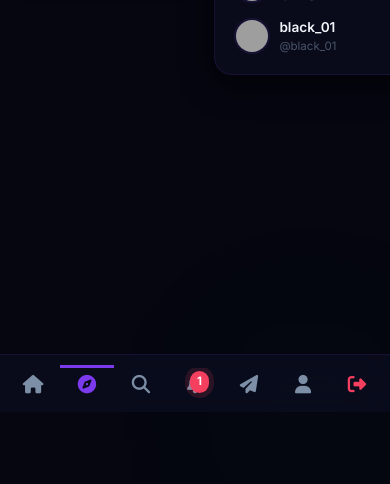
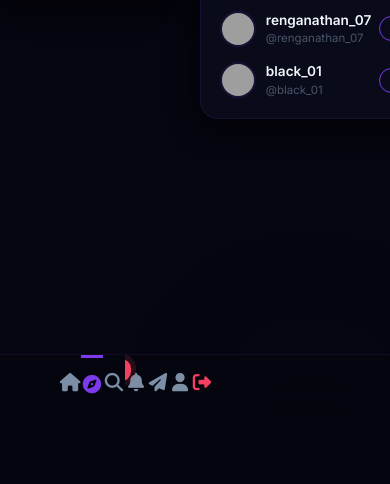
Before and after one commit to 23CABSAKTHIRENGANATHANk/CodeAlpha_Aetheria, a Django app: page /explore/ in a window 390 px wide; the page is wider, and only the part inside the window is pictured. Shown: the part 432-916 px from the top of that part. After the commit the page ends 826 px from the top of that part, so only its background shows below. Run offline with Django 5.2, Linux system fonts and the light colour scheme; a user stored in the database is signed in; data comes from the database, SQL or seed files in the repository; data that the repository does not hold is empty; grey boxes are pictures that could not be loaded.

Commit message:
feat: overhaul entire mobile layout to enforce native app shell, safe areas, and fixed top bar

```diff
--- a/socialmedia/static/css/main.css
+++ b/socialmedia/static/css/main.css
@@ -1492,7 +1492,35 @@ button { font-family: inherit; }
 }
 
 @media (max-width: 860px) {
-    .app-container { grid-template-columns: 1fr; padding-bottom: 4.5rem; }
+    /* 1. Global App Shell Lockdown */
+    html, body { overflow: hidden !important; position: fixed; width: 100%; height: 100%; touch-action: none; }
+
+    /* The App Container respects the fixed bars */
+    .app-container {
+        grid-template-columns: 1fr;
+        height: 100dvh !important;
+        padding-top: 60px !important; /* For top bar */
+        padding-bottom: calc(58px + env(safe-area-inset-bottom)) !important; /* For bottom nav */
+    }
+
+    /* 2. Fixed Top App Bar */
+    .mobile-top-bar {
+        position: fixed;
+        top: 0; left: 0; right: 0;
+        height: 60px;
+        background: rgba(5, 6, 15, 0.85);
+        backdrop-filter: blur(20px);
+        -webkit-backdrop-filter: blur(20px);
+        border-bottom: 1px solid var(--glass-border);
+        z-index: 100;
+        display: flex;
+        justify-content: space-between;
+        align-items: center;
+        padding: 0 1.25rem;
+    }
+    .logo-section, .user-profile-summary, .theme-toggle-container { display: none; }
+
+    /* 3. iPhone Safe Area Bottom Navigation */
     .sidebar-right { display: none; }
     .sidebar-left {
         position: fixed;
@@ -1500,33 +1528,50 @@ button { font-family: inherit; }
         top: auto;
         left: 0;
         right: 0;
-        height: 58px;
+        height: calc(58px + env(safe-area-inset-bottom));
         flex-direction: row;
         padding: 0;
+        padding-bottom: env(safe-area-inset-bottom);
         margin: 0;
         z-index: 100;
         border-radius: 0;
         border-top: 1px solid var(--glass-border);
         border-right: none;
-        justify-content: center;
+        background: rgba(5, 6, 15, 0.85);
         backdrop-filter: blur(20px);
         -webkit-backdrop-filter: blur(20px);
+        justify-content: space-around;
     }
-    .logo-section, .user-profile-summary, .theme-toggle-container { display: none; }
-    .nav-menu { flex-direction: row; justify-content: space-around; width: 100%; gap: 0; }
-    .nav-item { border-left: none; border-radius: 0; padding: 0.5rem 1rem; border-top: 3px solid transparent; }
-    .nav-item.active {
-        background: none;
-        box-shadow: none;
-        border-left: none;
-        border-top: 3px solid var(--accent);
-        color: var(--accent);
-        padding-left: 1rem;
+    .nav-menu { flex-direction: row; justify-content: space-around; width: 100%; height: 58px; gap: 0; }
+    .nav-item { flex: 1; justify-content: center; border: none !important; border-radius: 0; padding: 0 !important; }
+    .nav-item.active { border-top: 3px solid var(--accent) !important; background: none; box-shadow: none; padding-left: 0 !important; }
+    .nav-item.active i { color: var(--accent); }
+    .notification-badge { top: 0.3rem; right: 1rem; }
+
+    /* 4. Exclusively Scrollable Feed */
+    .feed-column {
+        height: 100% !important; /* Fits perfectly inside app-container content box */
+        padding: 0 !important;
+        border: none !important;
+        overflow-y: auto !important;
+        overflow-x: hidden !important;
+        -webkit-overflow-scrolling: touch;
+        touch-action: pan-y;
     }
-    .nav-item.active i { color: var(--accent); }
-    .notification-badge { top: 0.2rem; right: 0.8rem; }
-    .feed-column { padding: 1rem 0.85rem; border: none; }
-    .chat-layout { height: calc(100vh - 110px); height: calc(100dvh - 110px); border-radius: 0; grid-template-columns: 1fr; }
+
+    /* 5. Maximizing Screen Real Estate */
+    .post-card {
+        border-radius: 0 !important;
+        border-left: none !important;
+        border-right: none !important;
+        margin-bottom: 0.5rem !important;
+        padding: 1rem 0.85rem !important;
+    }
+
+    /* Specific overrides for chat */
+    .chat-layout { height: 100% !important; border: none !important; border-radius: 0 !important; grid-template-columns: 1fr; }
+    .chat-sidebar { height: 100% !important; border: none !important; border-radius: 0 !important; }
+
     .landing-grid { grid-template-columns: 1fr; gap: 2.5rem; padding: 2rem 1.5rem; text-align: center; }
     .landing-cta { justify-content: center; }
     .landing-title { font-size: 2.8rem; }
--- a/socialmedia/static/js/main.js
+++ b/socialmedia/static/js/main.js
@@ -18,7 +18,7 @@ function getCookie(name) {
 const csrfToken = getCookie('csrftoken');
 
 // Theme Management
-const themeToggleBtn = document.getElementById('theme-toggle-btn');
+const themeToggleBtns = document.querySelectorAll('.theme-toggle-btn');
 const themeIcon = document.getElementById('theme-toggle-icon');
 const themeText = document.getElementById('theme-toggle-text');
 
@@ -41,11 +41,12 @@ function applyTheme(theme) {
 const savedTheme = localStorage.getItem('theme') || 'dark';
 applyTheme(savedTheme);
 
-if (themeToggleBtn) {
-    themeToggleBtn.addEventListener('click', () => {
-        const currentTheme = document.documentElement.getAttribute('data-theme');
-        const newTheme = currentTheme === 'dark' ? 'light' : 'dark';
-        applyTheme(newTheme);
+if (themeToggleBtns.length > 0) {
+    themeToggleBtns.forEach(btn => {
+        btn.addEventListener('click', () => {
+            const current = localStorage.getItem('theme') || 'dark';
+            applyTheme(current === 'dark' ? 'light' : 'dark');
+        });
     });
 }
 
--- a/socialmedia/templates/base.html
+++ b/socialmedia/templates/base.html
@@ -33,6 +33,20 @@
     {% if user.is_authenticated %}
         <!-- Dashboard Layout for Authenticated Users -->
         <div class="app-container">
+
+            <!-- Mobile Top Bar (Native App Style) -->
+            <div class="mobile-top-bar mobile-show-flex" style="display:none;">
+                <div class="logo-section" style="display:flex; margin:0;">
+                    <div class="logo-icon" style="width: 32px; height: 32px; font-size: 1.1rem; box-shadow: 0 0 10px var(--accent-glow);">
+                        <i class="fa-solid fa-bolt"></i>
+                    </div>
+                    <span class="logo-text" style="display:block; font-size: 1.35rem; margin-left: 0.5rem; background: var(--grad-brand); -webkit-background-clip: text; -webkit-text-fill-color: transparent; background-clip: text; font-weight: 800; font-family: 'Outfit';">Aetheria</span>
+                </div>
+
+                <button id="theme-toggle-btn-mobile" class="theme-toggle-btn" aria-label="Toggle theme" style="padding: 0.5rem; background: none; border: none; font-size: 1.2rem; color: var(--text-primary);">
+                    <i class="fas fa-sun"></i>
+                </button>
+            </div>
 
             <!-- Left Sidebar (Navigation) -->
             <aside class="sidebar-left">
```
